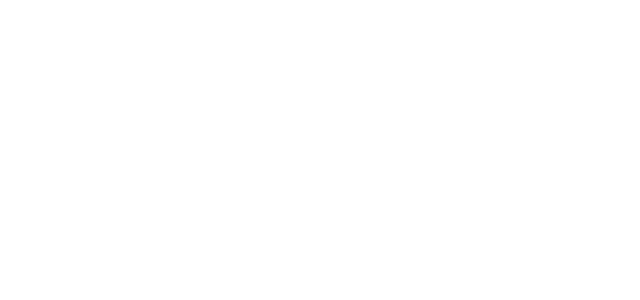
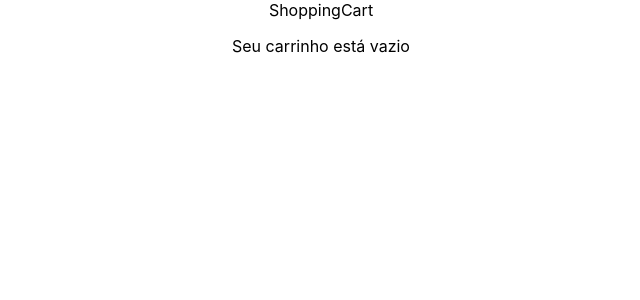
Before and after one commit to RafaelBechstedt/frontend-online-store, a React (Create React App) app: page /ShoppingCart in a window 1280 px wide. Shown: the top 300 px of the page, without its empty margins (319-959 px from the left). Built offline with nearby package versions, Linux system fonts and the light colour scheme.

Commit message:
Arrumando requisito 3

```diff
--- a/src/App.js
+++ b/src/App.js
@@ -2,6 +2,7 @@
 import './App.css';
 import { BrowserRouter, Route, Switch } from 'react-router-dom';
 import Search from './pages/Search';
+import ShoppingCart from './pages/ShoppingCart';
 
 function App() {
   return (
@@ -9,6 +10,7 @@
       <div className="App">
         <Switch>
           <Route exact path="/" component={ Search } />
+          <Route exact path="/ShoppingCart" component={ ShoppingCart } />
         </Switch>
       </div>
     </BrowserRouter>
```
